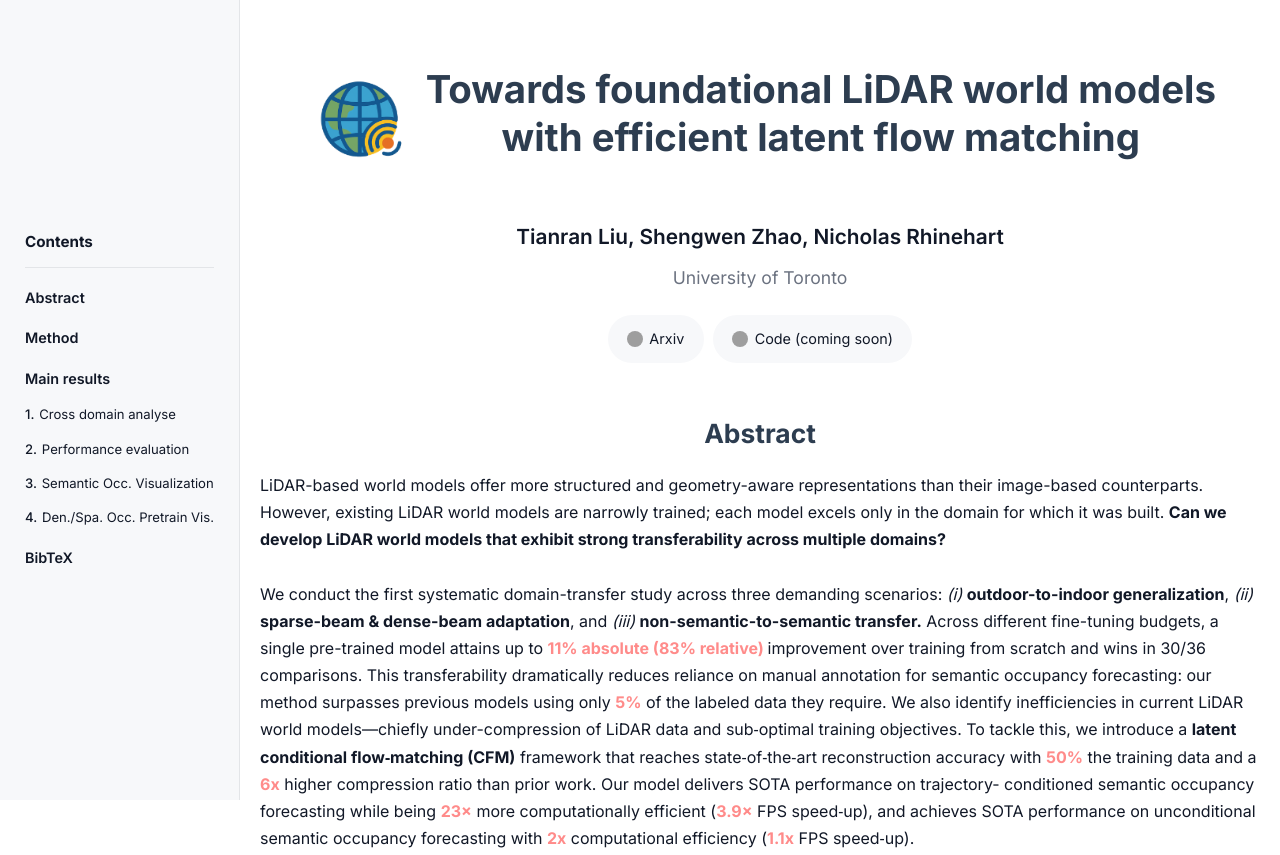
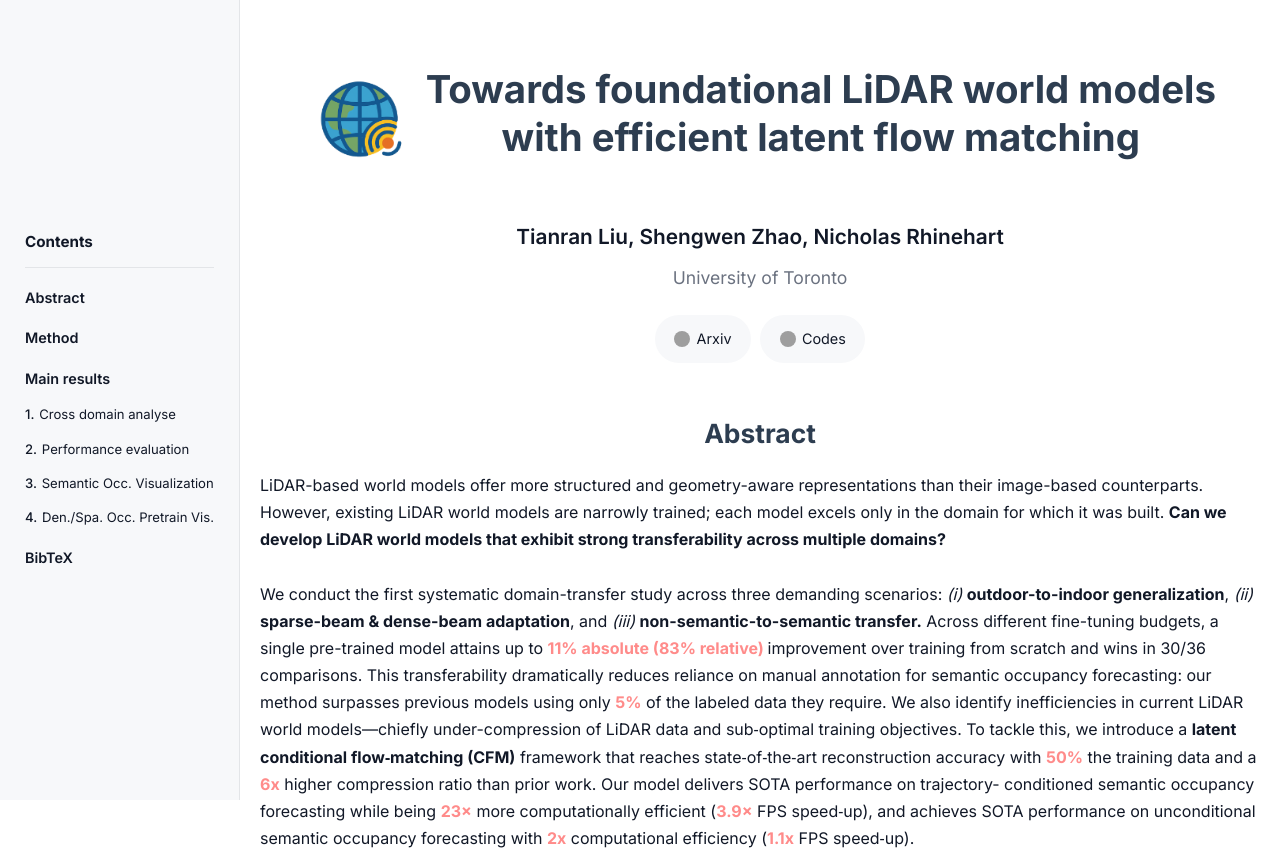
Before and after one commit to Orbis36/OccFM-NeurIPS2025, a plain HTML site: page docs/index.html in a window 1280 px wide. Shown: the top 855 px of the page. Drawn offline with Linux system fonts and the light colour scheme; grey boxes are pictures that could not be loaded.

Commit message:
Update website link & readme logo

```diff
--- a/docs/index.html
+++ b/docs/index.html
@@ -555,9 +555,9 @@
               Arxiv
             </a>
 
-            <a class="btn btn-code" target="_blank">
+            <a class="btn btn-code"  href="https://github.com/Orbis36/OccFM-NeurIPS2025" target="_blank">
               <img class="icon" src="https://cdn.jsdelivr.net/npm/simple-icons@v10/icons/github.svg" alt="" />
-              Code (coming soon)
+              Codes
             </a>
           </div>
         </div>
```
Also changed, not shown: 1 other file.
